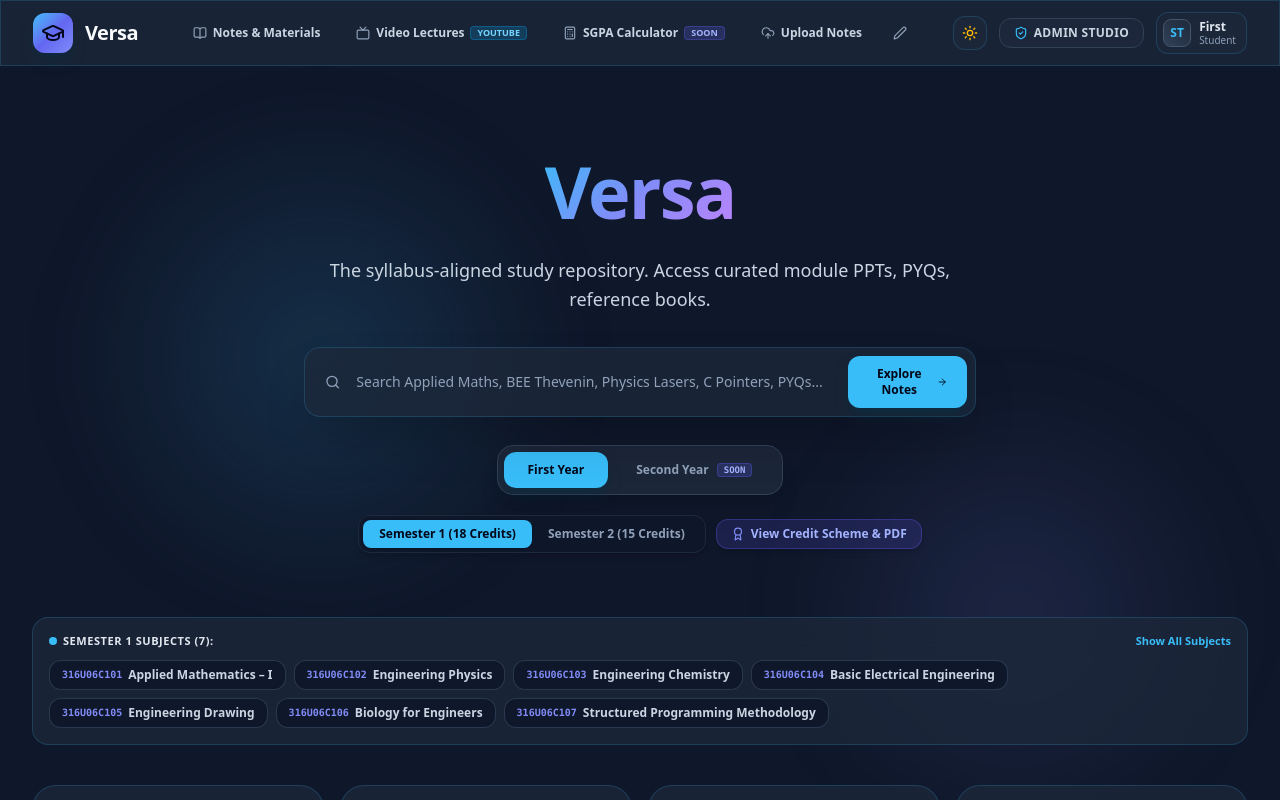
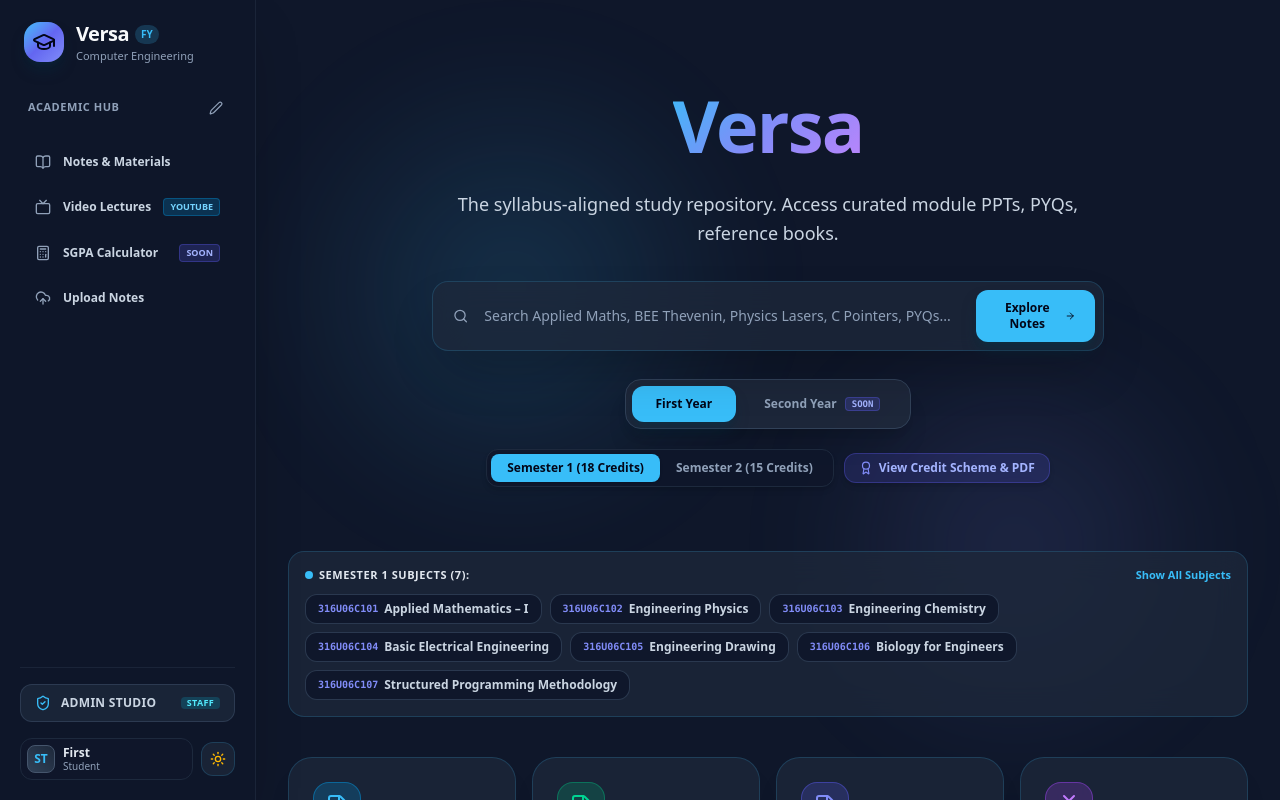
Before and after one commit to rajsheth0404-hash/versa, a Next.js app: page / in a window 1280 px wide. Shown: the top 800 px of the page. Built offline with nearby package versions, Linux system fonts and the light colour scheme.

Commit message:
Convert top navigation tabs to left sidebar stacked vertically

```diff
--- a/src/app/layout.tsx
+++ b/src/app/layout.tsx
@@ -17,7 +17,8 @@ export default function RootLayout({
     <html lang="en" className="dark h-full antialiased">
       <body className="min-h-full flex flex-col bg-[#0F172A] text-slate-100 selection:bg-[#38BDF8] selection:text-slate-950">
         <Navbar />
-        <main className="flex-1">
+        <div className="flex-1 md:pl-64 flex flex-col min-w-0">
+          <main className="flex-1 w-full">
             <Suspense fallback={
               <div className="flex items-center justify-center min-h-[50vh]">
                 <div className="w-8 h-8 border-2 border-[#38BDF8] border-t-transparent rounded-full animate-spin"></div>
@@ -26,6 +27,7 @@ export default function RootLayout({
               {children}
             </Suspense>
           </main>
+        </div>
       </body>
     </html>
   );
--- a/src/components/Navbar.tsx
+++ b/src/components/Navbar.tsx
@@ -14,6 +14,7 @@ import {
   GraduationCap,
   Edit2,
   RotateCcw,
+  Sparkles,
 } from 'lucide-react';
 import { HubStore } from '@/lib/store';
 import { UserProfile } from '@/lib/types';
@@ -98,25 +99,45 @@ export default function Navbar() {
   };
 
   return (
-    <header className="sticky top-0 z-50 glass-panel border-b border-slate-800/80 bg-[#0F172A]/85">
-      <div className="max-w-7xl mx-auto px-4 sm:px-6 lg:px-8">
-        <div className="flex items-center justify-between h-16">
+    <>
+      {/* ======================================================== */}
+      {/* DESKTOP: FIXED LEFT SIDEBAR NAVIGATION (Stacked Vertically) */}
+      {/* ======================================================== */}
+      <aside className="hidden md:flex flex-col justify-between fixed top-0 left-0 h-screen w-64 bg-[#0F172A]/95 backdrop-blur-xl border-r border-slate-800/80 p-5 z-40 shadow-2xl">
+        <div className="space-y-6">
           {/* Brand Logo */}
-          <div className="flex items-center space-x-3">
-            <Link href="/" className="flex items-center space-x-3 group">
-              <div className="w-10 h-10 rounded-xl bg-gradient-to-br from-[#38BDF8] via-[#6366F1] to-[#818CF8] flex items-center justify-center shadow-lg shadow-cyan-950/40 group-hover:scale-105 transition-transform text-slate-950 font-black">
+          <Link href="/" className="flex items-center space-x-3 group px-1">
+            <div className="w-10 h-10 rounded-2xl bg-gradient-to-br from-[#38BDF8] via-[#6366F1] to-[#818CF8] flex items-center justify-center shadow-lg shadow-cyan-950/40 group-hover:scale-105 transition-transform text-slate-950 font-black">
               <GraduationCap className="w-6 h-6 text-slate-950" />
             </div>
             <div>
-                <div className="flex items-center space-x-2">
-                  <span className="font-bold text-xl tracking-tight text-[#F8FAFC]">Versa</span>
+              <div className="flex items-center space-x-1.5">
+                <span className="font-extrabold text-xl tracking-tight text-[#F8FAFC]">Versa</span>
+                <span className="text-[10px] px-1.5 py-0.5 rounded-full bg-[#38BDF8]/20 text-[#38BDF8] font-bold">FY</span>
               </div>
+              <p className="text-[11px] text-slate-400 font-medium">Computer Engineering</p>
             </div>
           </Link>
+
+          {/* Section Header with Quick Edit Action */}
+          <div className="flex items-center justify-between px-2 pt-2">
+            <span className="text-[11px] font-bold uppercase tracking-wider text-slate-400">
+              Academic Hub
+            </span>
+            <button
+              onClick={() => {
+                setTempNames(tabNames);
+                setIsEditingTabs(true);
+              }}
+              className="p-1 rounded-md text-slate-400 hover:text-[#38BDF8] hover:bg-slate-800 transition"
+              title="Edit Tab Names"
+            >
+              <Edit2 className="w-3.5 h-3.5" />
+            </button>
           </div>
 
-          {/* Desktop Navigation */}
-          <nav className="hidden md:flex items-center space-x-1.5">
+          {/* Main Navigation: Stacked vertically one below the other */}
+          <nav className="flex flex-col space-y-1.5">
             {navLinks.map((link) => {
               const Icon = link.icon;
               const isActive = pathname === link.href || (link.href !== '/' && pathname.startsWith(link.href));
@@ -126,20 +147,24 @@ export default function Navbar() {
                 <Link
                   key={link.href}
                   href={link.href}
-                  className={`flex items-center space-x-1.5 px-3.5 py-1.5 rounded-xl text-xs font-semibold transition-all ${
+                  className={`flex items-center justify-between px-3.5 py-2.5 rounded-xl text-xs font-semibold transition-all group ${
                     isActive
-                      ? 'bg-[#38BDF8]/15 text-[#38BDF8] border border-[#38BDF8]/40 shadow-sm shadow-cyan-950/30'
-                      : 'text-slate-300 hover:text-white hover:bg-slate-800/70 border border-transparent'
+                      ? 'bg-[#38BDF8] text-slate-950 font-bold shadow-lg shadow-cyan-950/50'
+                      : 'text-slate-300 hover:text-white hover:bg-slate-800/80 border border-transparent'
                   }`}
                 >
-                  <Icon className={`w-3.5 h-3.5 ${isActive ? 'text-[#38BDF8]' : 'text-slate-400'}`} />
+                  <div className="flex items-center space-x-3">
+                    <Icon className={`w-4 h-4 ${isActive ? 'text-slate-950' : 'text-slate-400 group-hover:text-[#38BDF8]'}`} />
                     <span>{displayName}</span>
+                  </div>
                   {link.badge && (
                     <span
-                      className={`text-[9px] px-1.5 py-0.2 rounded font-bold uppercase border ${
-                        link.badge === 'Soon'
-                          ? 'bg-indigo-500/20 text-indigo-300 border-indigo-500/30'
-                          : 'bg-sky-500/20 text-sky-300 border-sky-500/30'
+                      className={`text-[9px] px-1.5 py-0.5 rounded font-bold uppercase ${
+                        isActive
+                          ? 'bg-slate-950/30 text-slate-950 font-extrabold'
+                          : link.badge === 'Soon'
+                          ? 'bg-indigo-500/20 text-indigo-300 border border-indigo-500/30'
+                          : 'bg-sky-500/20 text-sky-300 border border-sky-500/30'
                       }`}
                     >
                       {link.badge}
@@ -148,57 +173,47 @@ export default function Navbar() {
                 </Link>
               );
             })}
+          </nav>
+        </div>
 
-            {/* Edit Tab Names Button */}
-            <button
-              onClick={() => {
-                setTempNames(tabNames);
-                setIsEditingTabs(true);
-              }}
-              className="p-1.5 rounded-lg text-slate-400 hover:text-white hover:bg-slate-800 transition ml-1"
-              title="Edit Tab Names"
-            >
-              <Edit2 className="w-3.5 h-3.5 text-slate-400 hover:text-[#38BDF8]" />
-            </button>
-          </nav>
-
-          {/* User / Admin & Theme Controls */}
-          <div className="hidden md:flex items-center space-x-3">
-            {/* Theme Toggle (Light / Dark) */}
-            <ThemeToggle />
-
-            {/* Admin Ingestion Studio Link */}
+        {/* Bottom Sidebar Section: Theme Toggle, Admin Studio, User Profile */}
+        <div className="pt-4 border-t border-slate-800/80 space-y-3">
+          {/* Admin Studio Link */}
           <Link
             href="/admin"
-              className={`flex items-center space-x-1.5 px-3.5 py-1.5 rounded-xl text-xs font-semibold tracking-wide uppercase transition-all ${
+            className={`flex items-center justify-between px-3.5 py-2.5 rounded-xl text-xs font-bold tracking-wide uppercase transition-all ${
               pathname.startsWith('/admin')
-                  ? 'bg-[#38BDF8] text-slate-950 font-bold shadow-md shadow-cyan-950/50'
-                  : 'bg-slate-800/90 text-slate-300 hover:text-white border border-slate-700 hover:border-[#38BDF8]/50'
+                ? 'bg-[#38BDF8] text-slate-950 shadow-md shadow-cyan-950/50'
+                : 'bg-slate-800/80 text-slate-300 hover:text-white border border-slate-700/80 hover:border-[#38BDF8]/50'
             }`}
           >
-              <ShieldCheck className={`w-3.5 h-3.5 ${pathname.startsWith('/admin') ? 'text-slate-950' : 'text-[#38BDF8]'}`} />
+            <div className="flex items-center space-x-2.5">
+              <ShieldCheck className={`w-4 h-4 ${pathname.startsWith('/admin') ? 'text-slate-950' : 'text-[#38BDF8]'}`} />
               <span>Admin Studio</span>
+            </div>
+            <span className="text-[9px] px-1.5 py-0.2 rounded bg-cyan-500/20 text-cyan-300">Staff</span>
           </Link>
 
-            {/* Profile / Role Selector */}
-            <div className="relative">
+          {/* Theme & User Profile Controls */}
+          <div className="flex items-center justify-between gap-2 pt-1">
+            <div className="relative flex-1">
               <button
                 onClick={() => setRoleDropdownOpen(!roleDropdownOpen)}
-                className="flex items-center space-x-2 p-1.5 rounded-xl glass-card hover:border-[#38BDF8]/40 transition"
+                className="w-full flex items-center space-x-2 p-1.5 rounded-xl bg-slate-900/80 border border-slate-800 hover:border-[#38BDF8]/40 transition text-left"
               >
-                <div className="w-7 h-7 rounded-lg bg-gradient-to-tr from-slate-700 to-[#1E293B] border border-slate-600 flex items-center justify-center text-xs font-bold text-[#38BDF8]">
+                <div className="w-7 h-7 rounded-lg bg-gradient-to-tr from-slate-700 to-[#1E293B] border border-slate-600 flex items-center justify-center text-xs font-bold text-[#38BDF8] flex-shrink-0">
                   {user?.role === 'admin' ? 'AD' : 'ST'}
                 </div>
-                <div className="text-left text-xs pr-1">
-                  <p className="font-semibold text-slate-200 truncate max-w-[110px] leading-tight">
+                <div className="truncate pr-1">
+                  <p className="font-semibold text-slate-200 text-xs truncate leading-tight">
                     {user?.fullName?.split(' ')[0] || 'User'}
                   </p>
-                  <p className="text-[10px] text-slate-400 capitalize">{user?.role || 'student'}</p>
+                  <p className="text-[10px] text-slate-400 capitalize leading-tight">{user?.role || 'student'}</p>
                 </div>
               </button>
 
               {roleDropdownOpen && (
-                <div className="absolute right-0 mt-2 w-60 glass-panel bg-[#1E293B] rounded-2xl shadow-2xl p-3 border border-slate-700 text-xs z-50">
+                <div className="absolute left-0 bottom-full mb-2 w-56 glass-panel bg-[#1E293B] rounded-2xl shadow-2xl p-3 border border-slate-700 text-xs z-50 animate-in fade-in zoom-in-95">
                   <div className="pb-2 border-b border-slate-700/80 mb-2">
                     <p className="font-semibold text-slate-200">{user?.fullName}</p>
                     <p className="text-slate-400 text-[11px] truncate">{user?.email}</p>
@@ -225,31 +240,45 @@ export default function Navbar() {
                 </div>
               )}
             </div>
+
+            <ThemeToggle />
           </div>
+        </div>
+      </aside>
 
-          {/* Mobile Menu Button */}
-          <div className="flex md:hidden items-center space-x-2">
+      {/* ======================================================== */}
+      {/* MOBILE: TOP BAR HEADER & MOBILE DRAWER */}
+      {/* ======================================================== */}
+      <header className="md:hidden sticky top-0 z-50 bg-[#0F172A]/90 backdrop-blur-md border-b border-slate-800/80">
+        <div className="px-4 py-3 flex items-center justify-between">
+          <Link href="/" className="flex items-center space-x-2.5">
+            <div className="w-8 h-8 rounded-xl bg-gradient-to-br from-[#38BDF8] via-[#6366F1] to-[#818CF8] flex items-center justify-center text-slate-950 font-black">
+              <GraduationCap className="w-5 h-5 text-slate-950" />
+            </div>
+            <span className="font-extrabold text-lg text-[#F8FAFC]">Versa</span>
+          </Link>
+
+          <div className="flex items-center space-x-2">
             <ThemeToggle />
             <button
               onClick={() => setIsEditingTabs(true)}
-              className="p-2 rounded-lg text-slate-400 hover:text-white"
+              className="p-1.5 rounded-lg text-slate-400 hover:text-white"
               title="Edit Tab Names"
             >
               <Edit2 className="w-4 h-4" />
             </button>
             <button
               onClick={() => setMobileMenuOpen(!mobileMenuOpen)}
-              className="p-2 rounded-lg text-slate-400 hover:text-white"
+              className="p-1.5 rounded-lg text-slate-400 hover:text-white"
             >
               {mobileMenuOpen ? <X className="w-6 h-6" /> : <Menu className="w-6 h-6" />}
             </button>
           </div>
         </div>
-      </div>
 
         {/* Mobile Drawer */}
         {mobileMenuOpen && (
-        <div className="md:hidden glass-panel bg-[#1E293B] border-b border-slate-800 px-4 pt-2 pb-6 space-y-3">
+          <div className="bg-[#1E293B] border-b border-slate-800 px-4 pt-2 pb-6 space-y-3 animate-in slide-in-from-top-2">
             <div className="space-y-1">
               {navLinks.map((link) => {
                 const Icon = link.icon;
@@ -288,17 +317,6 @@ export default function Navbar() {
             </div>
 
             <div className="pt-3 border-t border-slate-800 space-y-2">
-            <button
-              onClick={() => {
-                setIsEditingTabs(true);
-                setMobileMenuOpen(false);
-              }}
-              className="w-full flex items-center justify-center space-x-2 py-2 rounded-xl bg-slate-800 text-slate-200 text-xs font-semibold"
-            >
-              <Edit2 className="w-3.5 h-3.5 text-[#38BDF8]" />
-              <span>Edit Tab Names</span>
-            </button>
-
               <Link
                 href="/admin"
                 onClick={() => setMobileMenuOpen(false)}
@@ -310,6 +328,7 @@ export default function Navbar() {
             </div>
           </div>
         )}
+      </header>
 
       {/* Edit Tab Names Modal */}
       {isEditingTabs && (
@@ -400,6 +419,6 @@ export default function Navbar() {
           </div>
         </div>
       )}
-    </header>
+    </>
   );
 }
```
Lines whose indentation alone changed are shown as unchanged.
